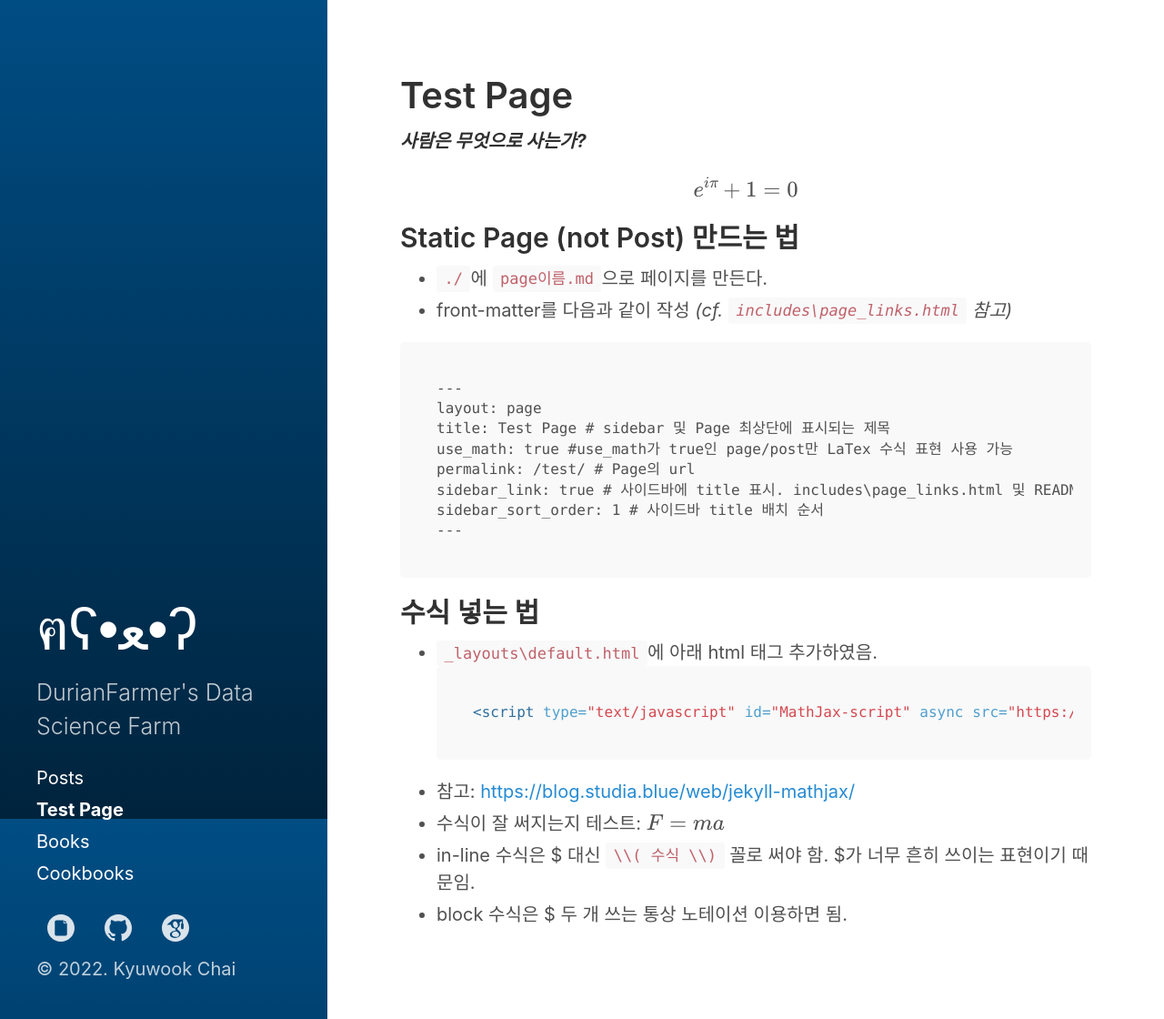
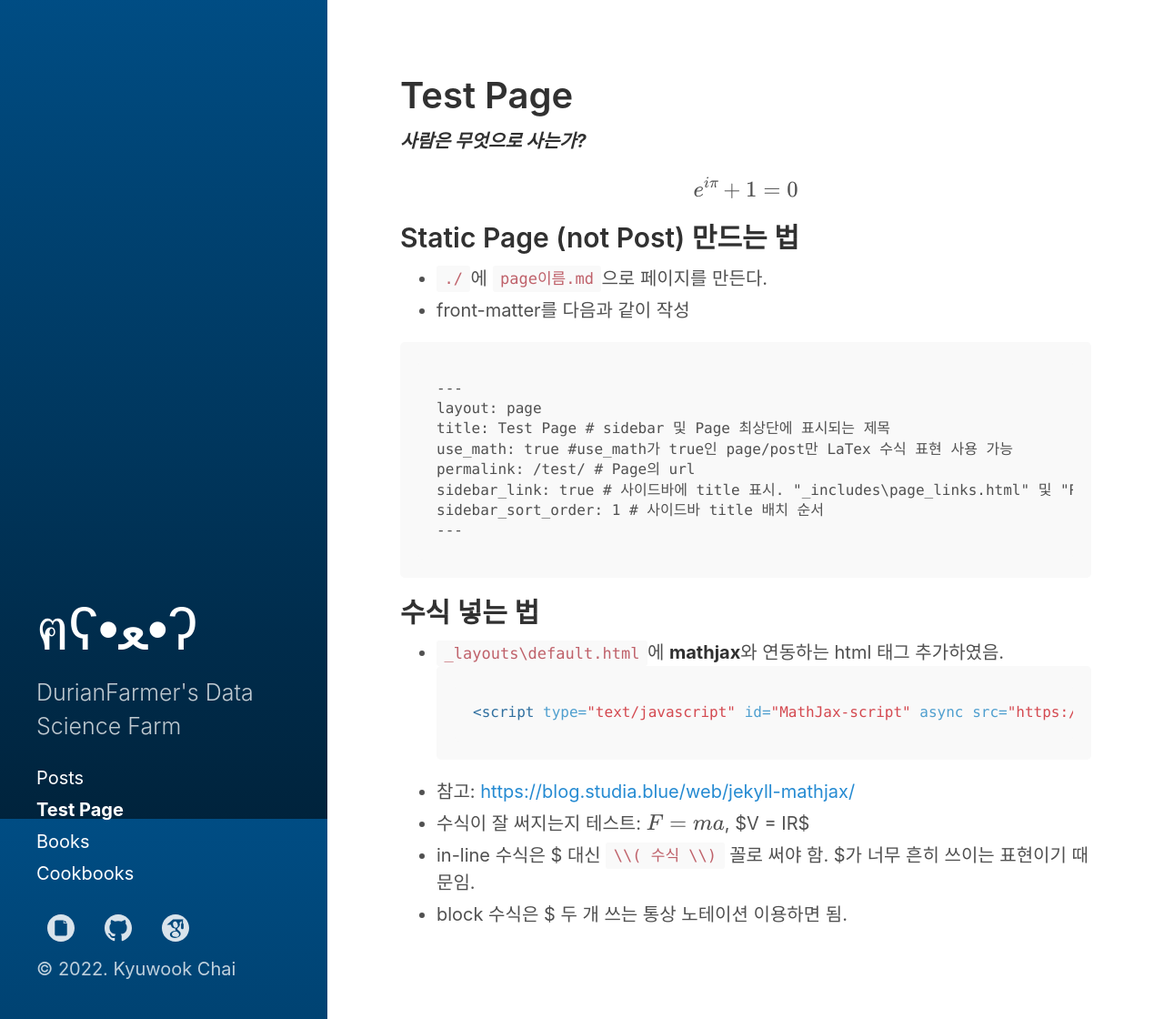
Before and after one commit to DurianFarmer/DurianFarmer.github.io, a Jekyll site: the page built from test.md, in a window 1280 px wide and 1120 px high. Shown: the whole window at 91% size. Built offline with Jekyll 4.4.1, drawn with Linux system fonts in a browser that asks for light colours; nearby versions of some CDN libraries.

Commit message:
page 추가 실험

````diff
--- a/_layouts/default.html
+++ b/_layouts/default.html
@@ -6,6 +6,9 @@
   <!-- 220928 마크다운에 수식 쓸 수 있도록 하기 -->
   <!-- front matter에 use_math = true를 포함하는 page/post는 LaTex 수식을 쓸 수 있게 해줌 -->
   {% if page.use_math %}
+    <script type="text/x-mathjax-config">
+      MathJax.Hub.Config({tex2jax: {inlineMath: [['$','$'], ['\\(','\\)']]}});
+    </script>
     <script type="text/javascript" id="MathJax-script" async src="https://cdn.jsdelivr.net/npm/mathjax@3/es5/tex-chtml.js"></script>
   {% endif %}
 
--- a/test.md
+++ b/test.md
@@ -13,7 +13,7 @@
 
 ## Static Page (not Post) 만드는 법
 - `./`에 `page이름.md`으로 페이지를 만든다.
-- front-matter를 다음과 같이 작성 *(cf. `includes\page_links.html` 참고)*
+- front-matter를 다음과 같이 작성
 
 ```
 ---
@@ -21,17 +21,17 @@
 title: Test Page # sidebar 및 Page 최상단에 표시되는 제목
 use_math: true #use_math가 true인 page/post만 LaTex 수식 표현 사용 가능
 permalink: /test/ # Page의 url
-sidebar_link: true # 사이드바에 title 표시. includes\page_links.html 및 README.md 참고
+sidebar_link: true # 사이드바에 title 표시. "_includes\page_links.html" 및 "README.md" 참고
 sidebar_sort_order: 1 # 사이드바 title 배치 순서
 ---
 ```
 
 ## 수식 넣는 법
-- `_layouts\default.html`에 아래 html 태그 추가하였음.
+- `_layouts\default.html`에 **mathjax**와 연동하는 html 태그 추가하였음.
 ```html
   <script type="text/javascript" id="MathJax-script" async src="https://cdn.jsdelivr.net/npm/mathjax@3/es5/tex-chtml.js"></script>
 ```
 - 참고: [https://blog.studia.blue/web/jekyll-mathjax/](https://blog.studia.blue/web/jekyll-mathjax/)
-- 수식이 잘 써지는지 테스트: \\( F=ma \\)
+- 수식이 잘 써지는지 테스트: \\( F=ma \\), $V = IR$
 - in-line 수식은 $ 대신 `\\( 수식 \\)` 꼴로 써야 함. $가 너무 흔히 쓰이는 표현이기 때문임.
 - block 수식은 $ 두 개 쓰는 통상 노테이션 이용하면 됨.
````
